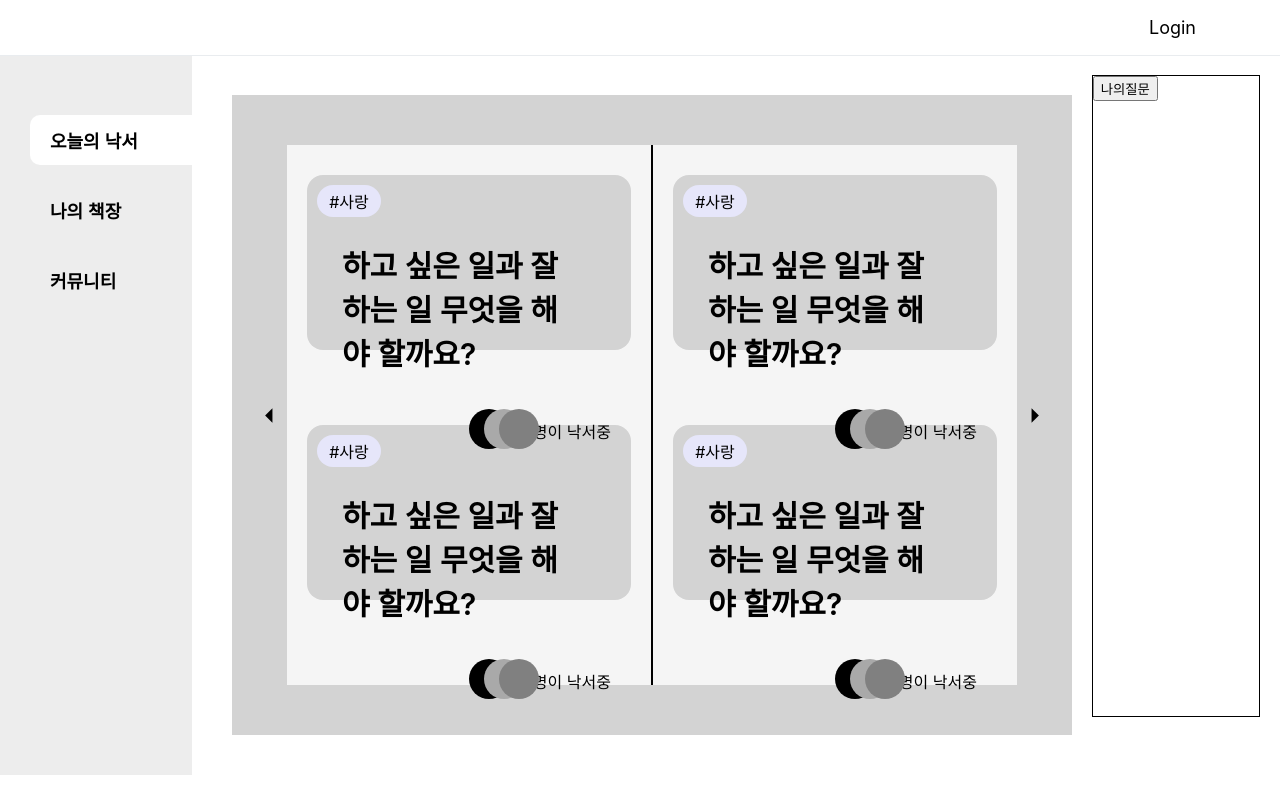
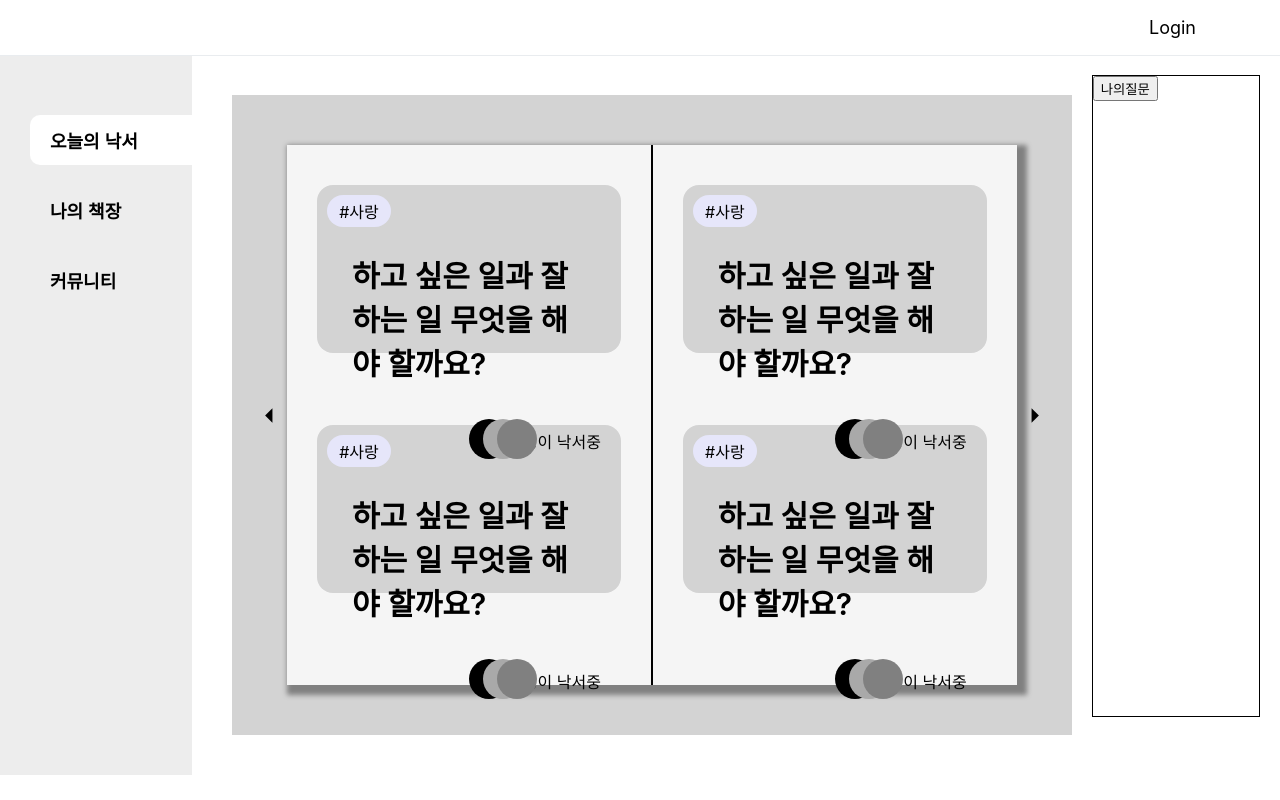
Before and after one commit to DabinLim/mind_bookshelf, a React (Create React App) app: page /mybook/1 in a window 1280 px wide. Built offline with nearby package versions, Linux system fonts and the light colour scheme; no server answers.

Commit message:
interactive_book

```diff
--- a/src/components/BookDetail.js
+++ b/src/components/BookDetail.js
@@ -1,64 +1,108 @@
-import React from 'react';
-import styled from 'styled-components';
-import '../static/BookDetail.scss';
-import { ArrowLeft, ArrowRight } from '@material-ui/icons';
-import Card from './Card';
-import {history} from '../redux/configStore';
+import React from "react";
+import styled from "styled-components";
+import "../static/BookDetail.scss";
+import { ArrowLeft, ArrowRight } from "@material-ui/icons";
+import Card from "./Card";
+import { history } from "../redux/configStore";
 
 const BookDetail = (props) => {
-    console.log(props.date)
-    const url = window.location.href.split('/');
-    const date = url[url.length -1];
-    const [cardpage, setCardPage] = React.useState('carddefault');
-    const [diarypage, setDiaryPage] = React.useState('diarydefault');
+  const url = window.location.href.split("/");
+const [page, setPage] = React.useState('defaultpage')
+const [diary, setDiary] = React.useState('defaultdiary')
+const [display, setDisplay] = React.useState(false);
 
-    const nextPage = () => {
-        let new_date = props.date.add(1,'d');
-        history.push(`${new_date.format('YYMMDD')}`)
-        setDiaryPage('nextpage')
+if(page === 'page-origin') {
+    setTimeout(function(){setPage('page')},50)
+}
+if(diary === 'diary-origin') {
+    setTimeout(function(){setDiary('diary')},50)
+}
+
+if(display === false ) {
+    setTimeout(function(){setDisplay(true)},550);
 }
 
   const previousPage = () => {
-        let new_date = props.date.subtract(1,'d');
-        history.push(`${new_date.format('YYMMDD')}`)
-        setCardPage('previouspage')
-    }
+    setDisplay(false)
+    setPage('page-flip')
+    setTimeout(function(){
+        setDisplay(true)
+        setPage('page-origin')
+    },510)
+  };
+
+  const nextPage = () => {
+    setDisplay(false)
+    setDiary('diary-flip')
+    setTimeout(function(){
+        setDisplay(true)
+        setDiary('diary-origin')
+    },510)
+  };
 
   React.useEffect(() => {
-        setCardPage('cardpage')
-        setDiaryPage('diarypage')
-    },[])
+    setPage('page')
+    setDiary('diary')
+  }, []);
 
-    return(
+  return (
     <React.Fragment>
       <Container>
-                <ArrowLeft onClick={previousPage} fontSize='large'/>
-                <div className={cardpage}>
-                    <Card width='100%'></Card>
-                    <Card width='100%'></Card>
+        <ArrowLeft onClick={previousPage} fontSize="large" />
+        <BookContainer>
+            <div className={page}>
+                <div className='page-side page-side-front'>
+                    {display ? <><Card width='100%'></Card>
+                    <Card width='100%'></Card></> : <span className='spinner-on'>Logo</span> }
                 </div>
-                    <div className={diarypage}>
-                    <Card width='100%'></Card>
-                    <Card width='100%'></Card>
+                <div className='page-side page-side-back'>
+                    {display ? <><Card width='100%'></Card>
+                    <Card width='100%'></Card></> : <span className='spinner-on'>Logo</span> }
                 </div>
-                    <ArrowRight onClick={nextPage} fontSize='large'/>
+            </div>
+            <div className={diary}>
+                <div className='diary-side diary-side-front'>
+                    {display ? <><Card width='100%'></Card>
+                    <Card width='100%'></Card></> : <span className='spinner-on'>Logo</span> }
+                </div>
+                <div className='diary-side diary-side-back'>
+                    {display ? <><Card width='100%'></Card>
+                    <Card width='100%'></Card></> : <span className='spinner-on'>Logo</span> }
+                </div>
+            </div>
+        </BookContainer>
+        <ArrowRight onClick={nextPage} fontSize="large" />
       </Container>
     </React.Fragment>
-    )
-}
+  );
+};
+
 
 const Container = styled.div`
-    box-sizing:border-box;
-    padding:50px 20px;
-    margin:20px;
-    width:100%;
-    height:100%;
-    background-color:lightgray;
-    display:flex;
-    flex-direction:row;
-    align-items:center;
+  position: relative;
+  box-sizing: border-box;
+  padding: 50px 20px;
+  margin: 20px;
+  width: 100%;
+  height: 100%;
+  background-color: lightgray;
+  display: flex;
+  flex-direction: row;
+  align-items: center;
+  perspective: 1000px;
 `;
 
-
+const BookContainer = styled.div`
+  position: relative;
+  width: 100%;
+  height: 100%;
+  background: whitesmoke;
+  display: flex;
+  flex-direction: row;
+  align-items: center;
+  transition: linear 1s;
+  box-shadow: gray 5px 5px 5px 5px;
+  transform-style: preserve-3d;
+`;
 
 export default BookDetail;
--- a/src/components/Card.js
+++ b/src/components/Card.js
@@ -2,11 +2,11 @@ import React from 'react';
 import styled from 'styled-components';
 
 const Card = (props) => {
-    const {width} = props
+    const {width, display} = props
     console.log(props)
     return(
         <React.Fragment>
-            <Container width={width}>
+            <Container display={display} width={width}>
                 <Subject>#사랑</Subject>
                 <Question>하고 싶은 일과 잘하는 일 무엇을 해야 할까요?</Question>
                 <div style={{width:'100%', position:'relative',display:'flex', flexDirection:'row', justifyContent:'flex-end', alignItems:'center'}}><Profile1/><Profile2/><Profile3/><Writing>75명이 낙서중</Writing></div>
@@ -16,7 +16,8 @@ const Card = (props) => {
 }
 
 Card.defaultProps = {
-    width:'45%'
+    width:'45%',
+    display:'flex'
 }
 
 const Container = styled.div`
@@ -25,7 +26,7 @@ const Container = styled.div`
     width:${props => props.width};
     height:35%;
     border: 1px solid black;
-    display:flex;
+    display:${props => props.display};
     flex-direction:column;
     background-color:lightgray;
     border-radius: 1em;
--- a/src/static/BookDetail.scss
+++ b/src/static/BookDetail.scss
@@ -1,88 +1,144 @@
-.cardnone {
-    border-right:0.5px solid black;
-    width: 100%;
+.defaultpage {
+    position:relative;
+    width: 50%;
     height: 100%;
+    transform: rotateY(90deg);
+    transition: linear 0.5s;
+    transform-style: preserve-3d;
+    border-right: 1px solid black;
+    transform-origin: 100%;
+}
+
+.page {
+    position:relative;
+    width: 50%;
+    height: 100%;
+    transform: rotateY(0deg);
+    transition: linear 0.5s;
+    transform-style: preserve-3d;
+    border-right: 1px solid black;
+    transform-origin: 100%;
+}
+
+.page-flip {
+    position:relative;
+    display:flex;
+    justify-content: center;
+    align-items: center;
+    width: 50%;
+    height: 100%;
+    transform: rotateY(180deg);
+    transition: linear 0.5s;
+    transform-style: preserve-3d;
+    border-right: 1px solid black;
+    transform-origin: 100%;
+}
+
+.page-origin {
+    position:relative;
+    width: 50%;
+    height: 100%;
+    transform: rotateY(0deg);
+    transform-style: preserve-3d;
+    border-right: 1px solid black;
+    transform-origin: 100%;
+}
+
+
+.page-side {
     box-sizing: border-box;
-    padding:20px;
-    background-color: whitesmoke;
+    padding:30px;
     display:flex;
+    position:absolute;
     flex-wrap: wrap;
-    transition:linear 1s;
-    transform: perspective(1000px) rotateY(90deg);
-    transform-origin: 100%;
+    left:0;
+    top:0;
+    width:100%;
+    height: 100%;
+    backface-visibility: hidden;
+}
 
+.page-side-front {
+    background: whitesmoke;
+    z-index:1;
 }
-.diarynone {
-    border-left:0.5px solid black;
-    width: 100%;
-    height: 100%;
-    box-sizing: border-box;
-    padding:20px;
-    background-color: whitesmoke;
-    display:flex;
-    flex-wrap: wrap;
-    transition:linear 1s;
-    transform: perspective(1000px) rotateY(-90deg);
-    transform-origin: 0%;
+
+.page-side-back {
+    background: whitesmoke;
+    transform: rotateY(180deg);
 
 }
 
-.cardpage {
-    border-right:0.5px solid black;
-    width: 100%;
+.defaultdiary {
+    position:relative;
+    width: 50%;
     height: 100%;
+    transform: rotateY(-90deg);
+    transition: linear 0.5s;
+    transform-style: preserve-3d;
+    border-left: 1px solid black;
+    transform-origin: 0%;
+}
+
+.diary {
+    position:relative;
+    width: 50%;
+    height: 100%;
+    transform: rotateY(0deg);
+    transition: linear 0.5s;
+    transform-style: preserve-3d;
+    border-left: 1px solid black;
+    transform-origin: 0%;
+}
+
+.diary-flip {
+    position:relative;
+    width: 50%;
+    height: 100%;
+    transform: rotateY(-180deg);
+    transition: linear 0.5s;
+    transform-style: preserve-3d;
+    border-left: 1px solid black;
+    transform-origin: 0%;
+}
+
+.diary-origin {
+    position:relative;
+    width: 50%;
+    height: 100%;
+    transform: rotateY(0deg);
+    transform-style: preserve-3d;
+    border-left: 1px solid black;
+    transform-origin: 0%;
+}
+
+
+.diary-side {
     box-sizing: border-box;
-    padding:20px;
-    background-color: whitesmoke;
+    padding:30px;
     display:flex;
+    position:absolute;
     flex-wrap: wrap;
-    transition:linear 1s;
-    transform: perspective(1000px) rotateY(0deg);
-    transform-origin: 100%;
+    left:0;
+    top:0;
+    width:100%;
+    height: 100%;
+    backface-visibility: hidden;
+}
+
+.diary-side-front {
+    background: whitesmoke;
+    z-index:1;
+}
+
+.diary-side-back {
+    background: whitesmoke;
+    transform: rotateY(-180deg);
 
 }
 
-.diarypage {
-    border-left:0.5px solid black;
-    width: 100%;
-    height: 100%;
-    box-sizing: border-box;
-    padding:20px;
-    background-color: whitesmoke;
-    display:flex;
-    flex-wrap: wrap;
-    transition:linear 1s;
-    transform: perspective(1000px) rotateY(0deg);
-    transform-origin: 0%;
-
+.spinner-on {
+    margin:auto;
+    font-size: 40px;
+    font-weight: 600;
 }
-
-.previouspage {
-    border-left:0.5px solid black;
-    width: 100%;
-    height: 100%;
-    box-sizing: border-box;
-    padding:20px;
-    background-color: whitesmoke;
-    display:flex;
-    flex-wrap: wrap;
-    transition:linear 1s;
-    transform: perspective(1000px) rotateY(180deg);
-    transform-origin: 100%;
-
-}
-
-.nextpage {
-    border-left:0.5px solid black;
-    width: 100%;
-    height: 100%;
-    box-sizing: border-box;
-    padding:20px;
-    background-color: whitesmoke;
-    display:flex;
-    flex-wrap: wrap;
-    transition:linear 1s;
-    transform: perspective(1000px) rotateY(-180deg);
-    transform-origin: 0%;
-
-}
```
Lines whose indentation alone changed are shown as unchanged.
